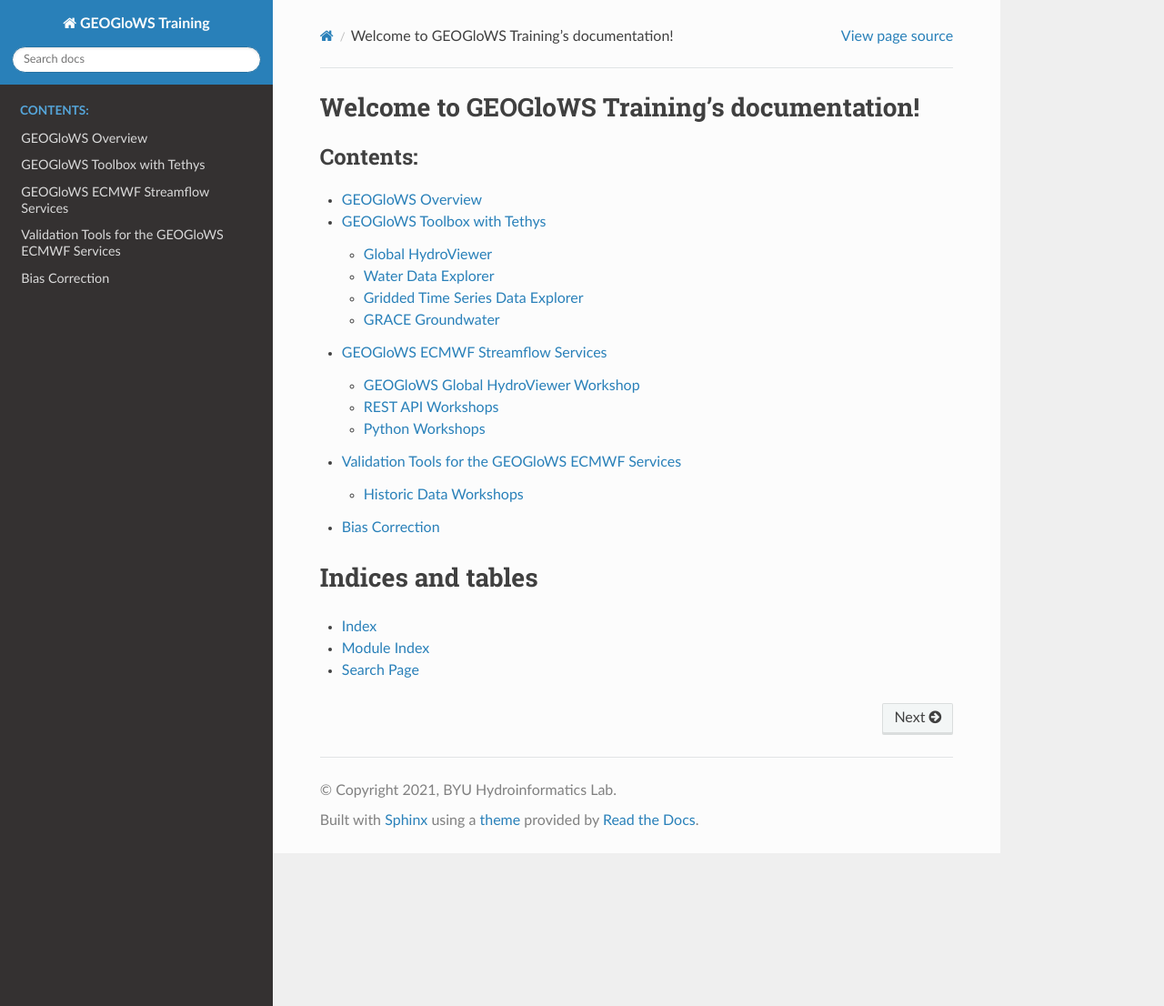
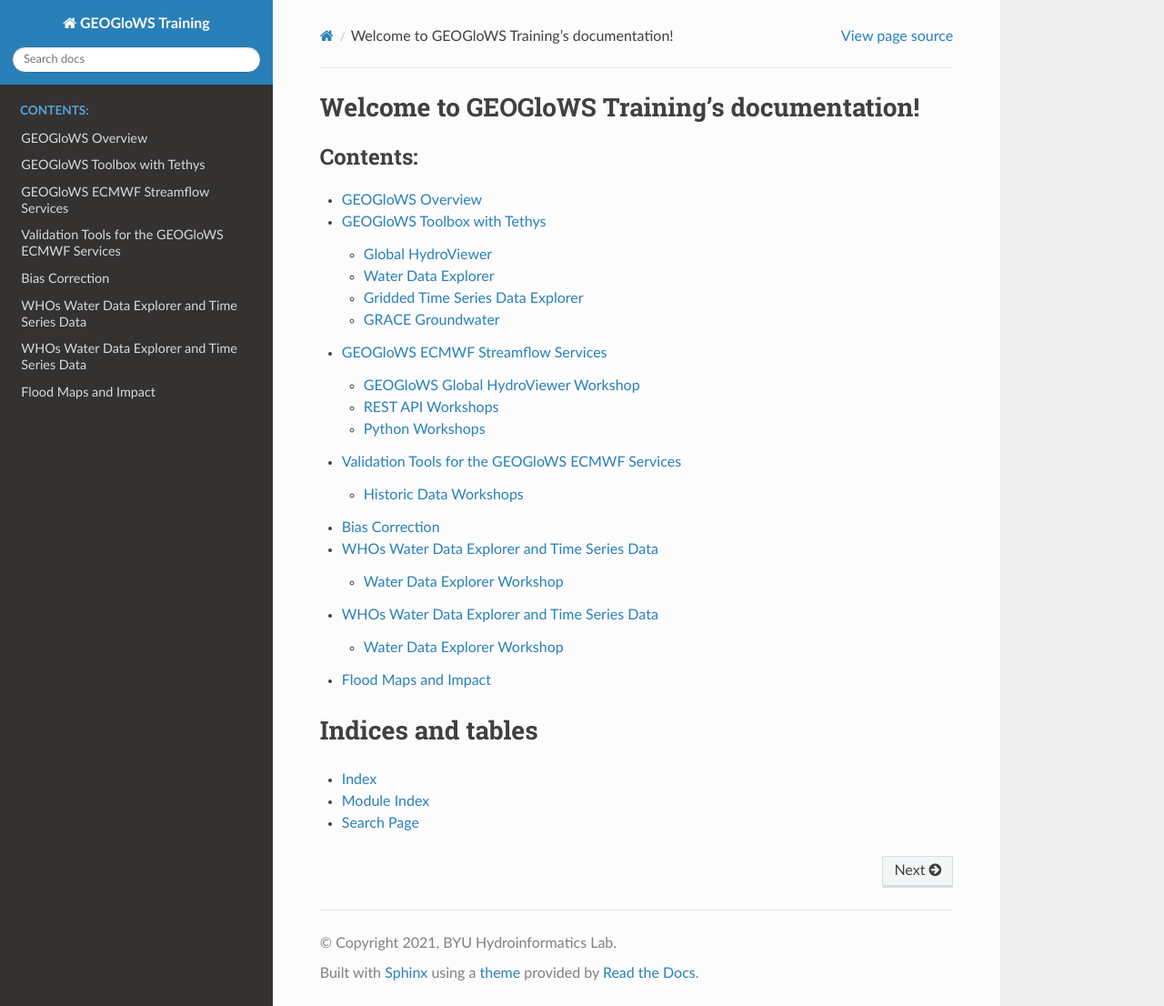
Before and after one commit to geoglows/old-training.geoglows.org, a Sphinx documentation site: the page built from source/index.rst, in a window 1280 px wide and 1106 px high. Shown: the whole window at 91% size. Built offline with Sphinx 7.4.7 and the Read the Docs theme 2.0.0, drawn with Linux system fonts in a browser that asks for light colours.

Commit message:
added more pages

```diff
--- a/source/index.rst
+++ b/source/index.rst
@@ -15,6 +15,9 @@
    streamflow-services
    validation-tools
    bias-correction
+   water-data-explorer
+   water-data-explorer
+   flood-maps-and-impact
 
 
 Indices and tables
--- /dev/null
+++ b/source/water-data-explorer.rst
@@ -0,0 +1,7 @@
+WHOs Water Data Explorer and Time Series Data
+=============================================
+
+Water Data Explorer Workshop
+----------------------------
+
+`Overview of the Water Data Explorer <https://docs.google.com/document/d/1zg66Gi5icRtPSpdy2nI_zuBtxmrEo9Q90m_hMvYMxCU/edit?usp=sharing>`_
```
Also changed, not shown: source/flood-maps-and-impact.rst (added, +9 -0 lines), source/met-data-explorer.rst (added, +10 -0 lines).
